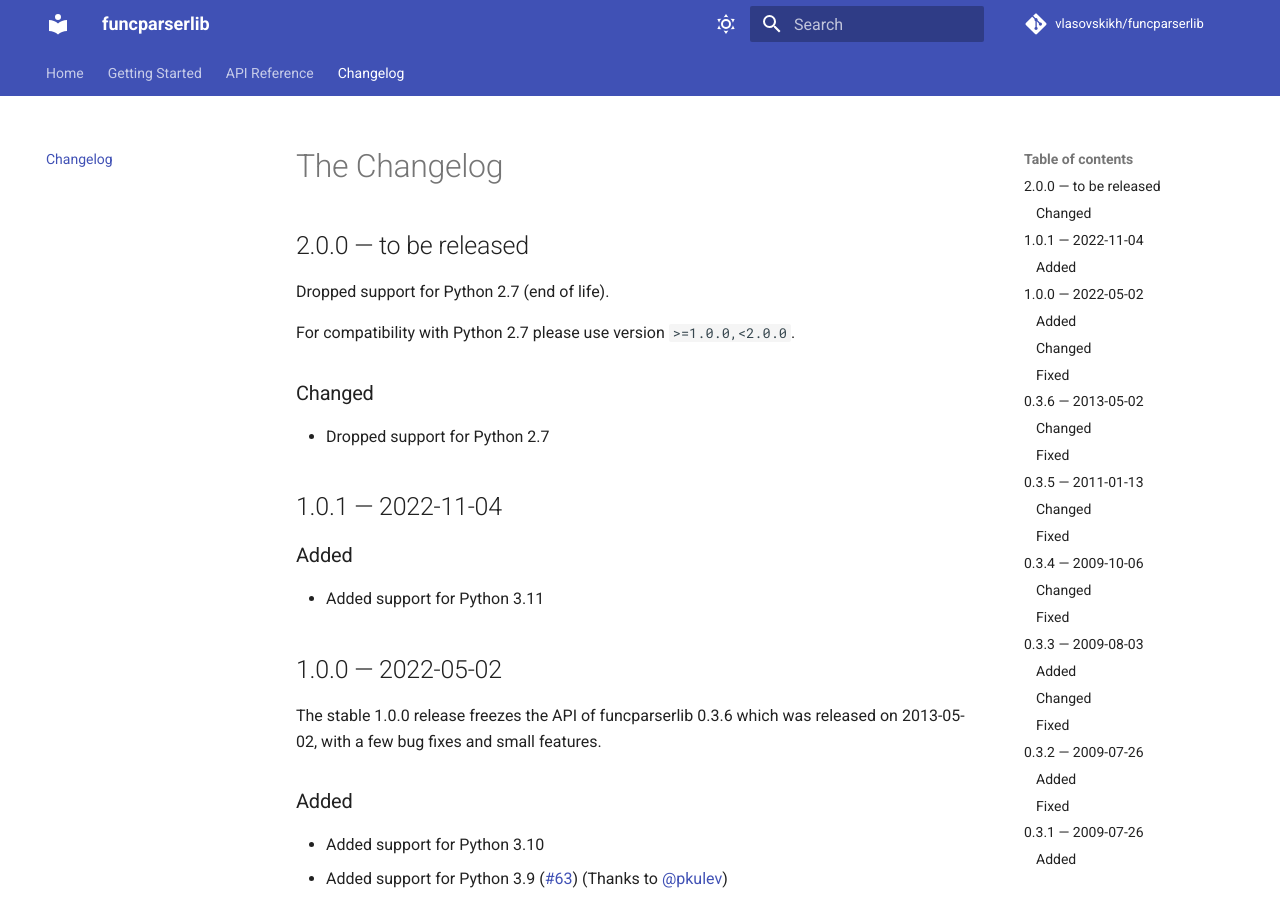
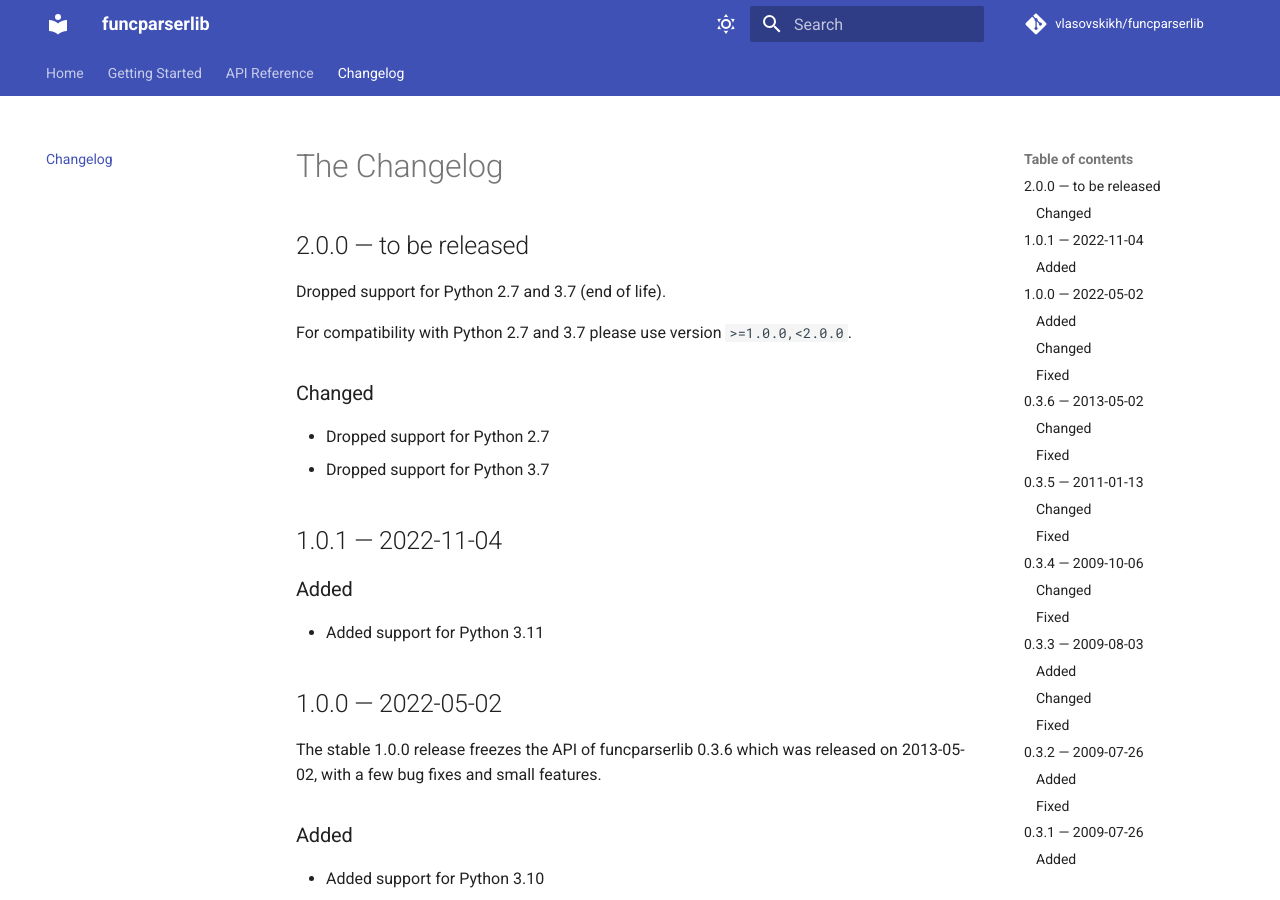
Before and after one commit to vlasovskikh/funcparserlib, an MkDocs documentation site: the page built from docs/changes.md, in a window 1280 px wide and 900 px high. Built offline with MkDocs 1.6.1 and Material for MkDocs 9.7.7, drawn with Linux system fonts in a browser that asks for light colours; comment, search, counter and statistics services are not loaded.

Commit message:
Dropped support for Python 3.7

```diff
--- a/docs/changes.md
+++ b/docs/changes.md
@@ -4,14 +4,15 @@ The Changelog
 2.0.0 — to be released
 ----------------------
 
-Dropped support for Python 2.7 (end of life).
+Dropped support for Python 2.7 and 3.7 (end of life).
 
-For compatibility with Python 2.7 please use version `>=1.0.0,<2.0.0`.
+For compatibility with Python 2.7 and 3.7 please use version `>=1.0.0,<2.0.0`.
 
 
 ### Changed
 
 * Dropped support for Python 2.7
+* Dropped support for Python 3.7
 
 
 1.0.1 — 2022-11-04
--- a/pyproject.toml
+++ b/pyproject.toml
@@ -12,7 +12,6 @@ classifiers = [
     "Intended Audience :: Developers",
     "License :: OSI Approved :: MIT License",
     "Operating System :: OS Independent",
-    "Programming Language :: Python :: 3.7",
     "Programming Language :: Python :: 3.8",
     "Programming Language :: Python :: 3.9",
     "Programming Language :: Python :: 3.10",
@@ -20,10 +19,10 @@ classifiers = [
 ]
 
 [tool.poetry.dependencies]
-python = "^3.7"
+python = "^3.8"
 
 [tool.poetry.dev-dependencies]
-pre-commit = {version = "^2.11.1"}
+pre-commit = {version = "^3.5.0"}
 tox = {version = "^4.4.6"}
 mkdocs = {version = "^1.4.2"}
 mkdocs-material = {version = "^9.1.1"}
```
Also changed, not shown: docs/index.md (+1 -1 lines), 3 other files.
